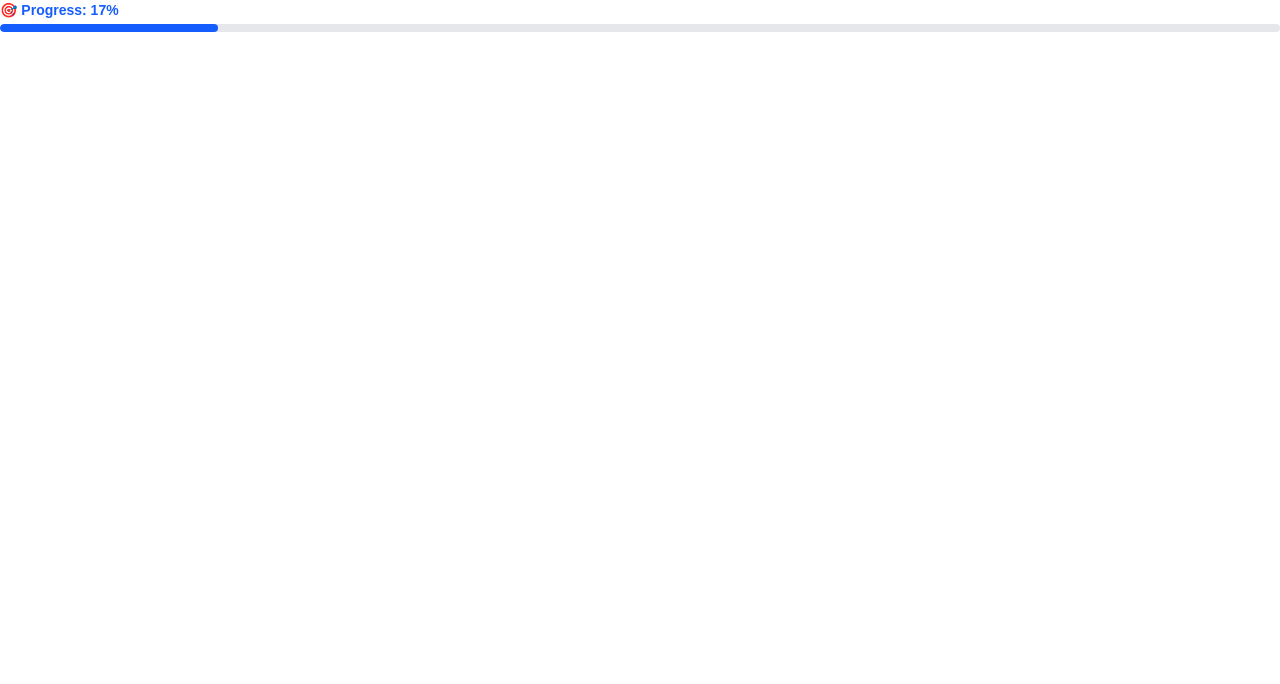
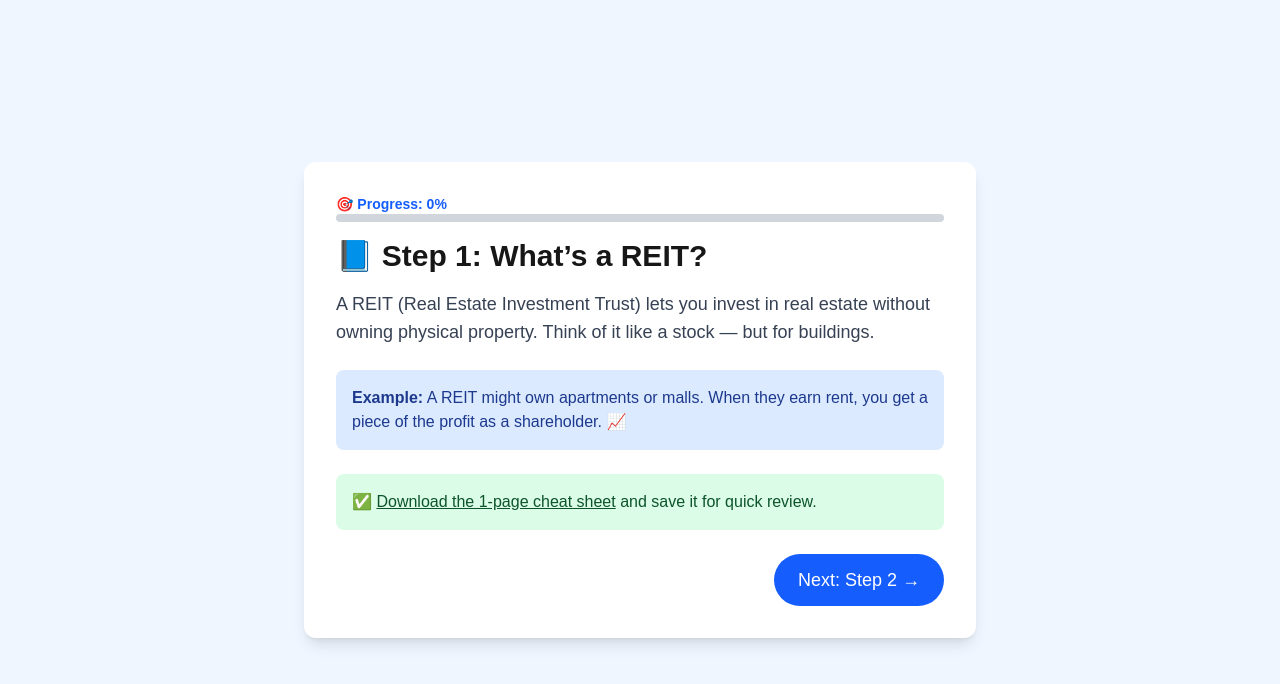
Before and after one commit to moxxomxmxm/reit-adventure, a Next.js app: page /step1 in a window 1280 px wide. Shown: the top 684 px of the page. Built offline with nearby package versions, Linux system fonts and the light colour scheme.

Commit message:
Fix: prevent localStorage crash on Vercel

```diff
--- a/app/components/ProgressBar.tsx
+++ b/app/components/ProgressBar.tsx
@@ -5,31 +5,27 @@ import { useState, useEffect } from 'react';
 const TOTAL_STEPS = 6;
 
 export default function ProgressBar() {
-  const [completedSteps, setCompletedSteps] = useState(0);
+  const [completedSteps, setCompletedSteps] = useState<number | null>(null);
 
   useEffect(() => {
     if (typeof window !== 'undefined') {
       const saved = localStorage.getItem('completedSteps');
-      const value = saved ? Number(saved) : 0;
-      if (!isNaN(value)) setCompletedSteps(value);
+      setCompletedSteps(saved ? Number(saved) : 0);
     }
   }, []);
 
-  const progressPercent = Math.min(
-    Math.round((completedSteps / TOTAL_STEPS) * 100),
-    100
-  );
+  if (completedSteps === null) return null; // avoid rendering until ready
+
+  const progressPercent = Math.round((completedSteps / TOTAL_STEPS) * 100);
 
   return (
-    <div className="mb-4 w-full">
-      <p className="text-sm font-semibold text-blue-600 mb-1">
-        🎯 Progress: {progressPercent}%
-      </p>
-      <div className="w-full h-2 bg-gray-200 rounded-full overflow-hidden">
+    <div className="mb-4">
+      <h2 className="text-sm font-semibold text-blue-600">🎯 Progress: {progressPercent}%</h2>
+      <div className="w-full h-2 bg-gray-300 rounded">
         <div
-          className="h-full bg-blue-500 rounded-full transition-all duration-500"
+          className="h-2 bg-blue-600 rounded transition-all"
           style={{ width: `${progressPercent}%` }}
-        />
+        ></div>
       </div>
     </div>
   );
@@ -38,7 +34,8 @@ export default function ProgressBar() {
 export function markStepComplete(stepNumber: number) {
   if (typeof window !== 'undefined') {
     const current = Number(localStorage.getItem('completedSteps') || '0');
-    const updated = Math.max(current, stepNumber);
-    localStorage.setItem('completedSteps', updated.toString());
+    if (stepNumber > current) {
+      localStorage.setItem('completedSteps', stepNumber.toString());
+    }
   }
 }
--- a/app/step1/page.tsx
+++ b/app/step1/page.tsx
@@ -1,30 +1,49 @@
 'use client';
 
-import { usePathname } from 'next/navigation';
+import { useEffect } from 'react';
+import { useRouter } from 'next/navigation';
+import ProgressBar, { markStepComplete } from '@/app/components/ProgressBar';
 
-const TOTAL_STEPS = 6;
+export default function Step1Page() {
+  const router = useRouter();
 
-export default function ProgressBar() {
-  const pathname = usePathname();
-
-  const match = pathname.match(/\/step(\d+)/);
-  const currentStep = match && !isNaN(Number(match[1])) ? parseInt(match[1], 10) : 0;
-
-  const progressPercent = Math.min(
-    Math.round((currentStep / TOTAL_STEPS) * 100),
-    100
-  );
+  // Mark this step as completed when user visits this page
+  useEffect(() => {
+    markStepComplete(1);
+  }, []);
 
   return (
-    <div className="mb-4 w-full">
-      <p className="text-sm font-semibold text-blue-600 mb-1">
-        🎯 Progress: {progressPercent}%
-      </p>
-      <div className="w-full h-2 bg-gray-200 rounded-full overflow-hidden">
-        <div
-          className="h-full bg-blue-600 rounded-full transition-all duration-500"
-          style={{ width: `${progressPercent}%` }}
-        />
+    <div className="min-h-screen bg-blue-50 flex flex-col items-center justify-center px-6 py-12">
+      <div className="bg-white p-8 rounded-xl shadow-lg max-w-2xl w-full">
+
+        {/* Progress Bar */}
+        <ProgressBar />
+
+        {/* Header */}
+        <h1 className="text-3xl font-bold mb-4">📘 Step 1: What’s a REIT?</h1>
+        <p className="text-gray-700 mb-6 text-lg">
+          A REIT (Real Estate Investment Trust) lets you invest in real estate without owning physical property. Think of it like a stock — but for buildings.
+        </p>
+
+        {/* Example Box */}
+        <div className="bg-blue-100 text-blue-900 p-4 rounded-lg mb-6">
+          <p><strong>Example:</strong> A REIT might own apartments or malls. When they earn rent, you get a piece of the profit as a shareholder. 📈</p>
+        </div>
+
+        {/* Resource Download */}
+        <div className="bg-green-100 text-green-900 p-4 rounded-lg mb-6">
+          ✅ <a href="/tools/cheatsheet" className="underline font-medium">Download the 1-page cheat sheet</a> and save it for quick review.
+        </div>
+
+        {/* Next Button */}
+        <div className="flex justify-end">
+          <button
+            onClick={() => router.push('/step2')}
+            className="px-6 py-3 bg-blue-600 text-white rounded-full text-lg hover:bg-blue-700 transition"
+          >
+            Next: Step 2 →
+          </button>
+        </div>
       </div>
     </div>
   );
```
